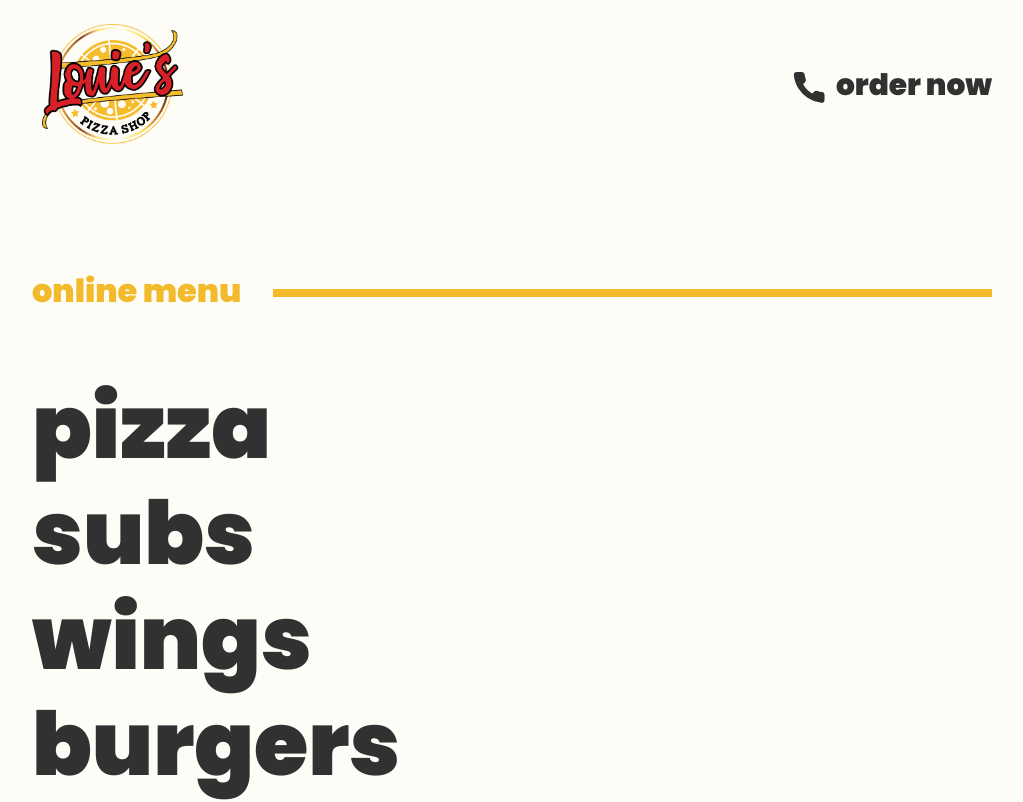
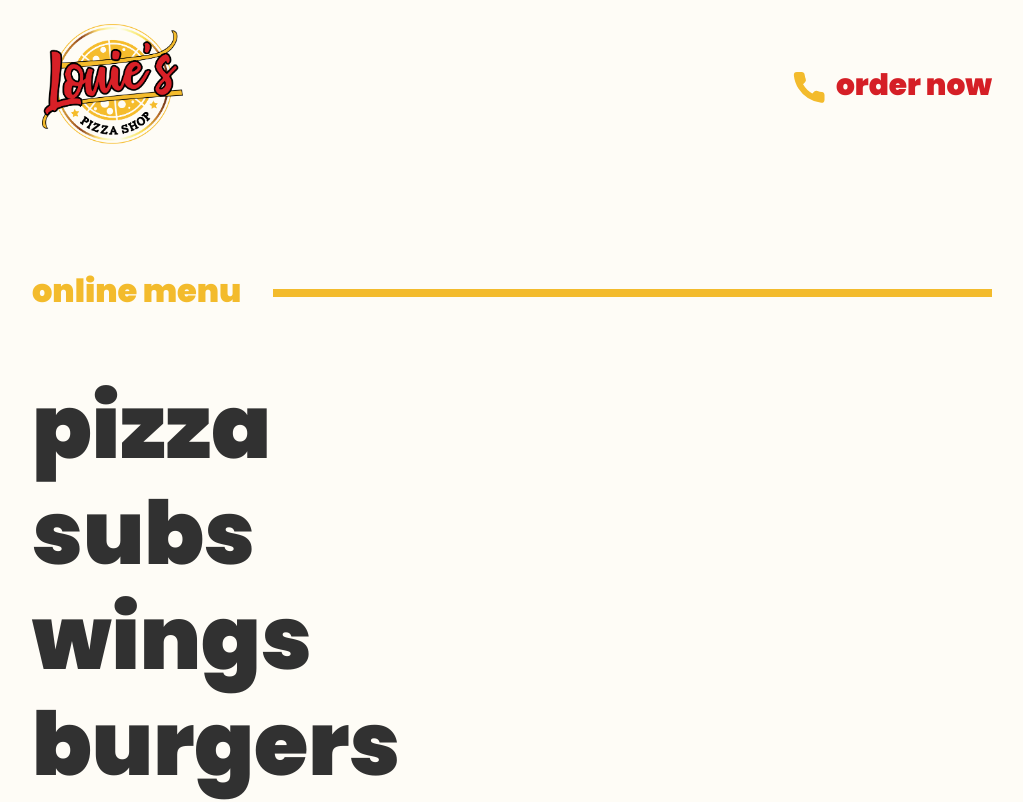
Before and after one commit to mattmaneval/louies-pizza-shop, a Next.js app: page / in a window 1280 px wide. Shown: the top 802 px of the page, without its empty margins (128-1151 px from the left). Built offline with nearby package versions, Linux system fonts and the light colour scheme.

Commit message:
Change cta color

```diff
--- a/components/navigation/CallCta.js
+++ b/components/navigation/CallCta.js
@@ -9,7 +9,7 @@ const { color, space } = theme;
 const CallCtaStyle = styled.a`
   display: flex;
   align-items: center;
-  color: ${color.foreground};
+  color: ${color.foregroundAlt};
   font-size: 1.85em;
 
   @media ${media.secondary} {
@@ -19,7 +19,7 @@ const CallCtaStyle = styled.a`
   svg {
     width: 1.25em;
     height: 1.25em;
-    fill: ${color.foreground};
+    fill: ${color.foregroundTert};
     margin-right: ${space.quarterSpace};
   }
 `;
```
